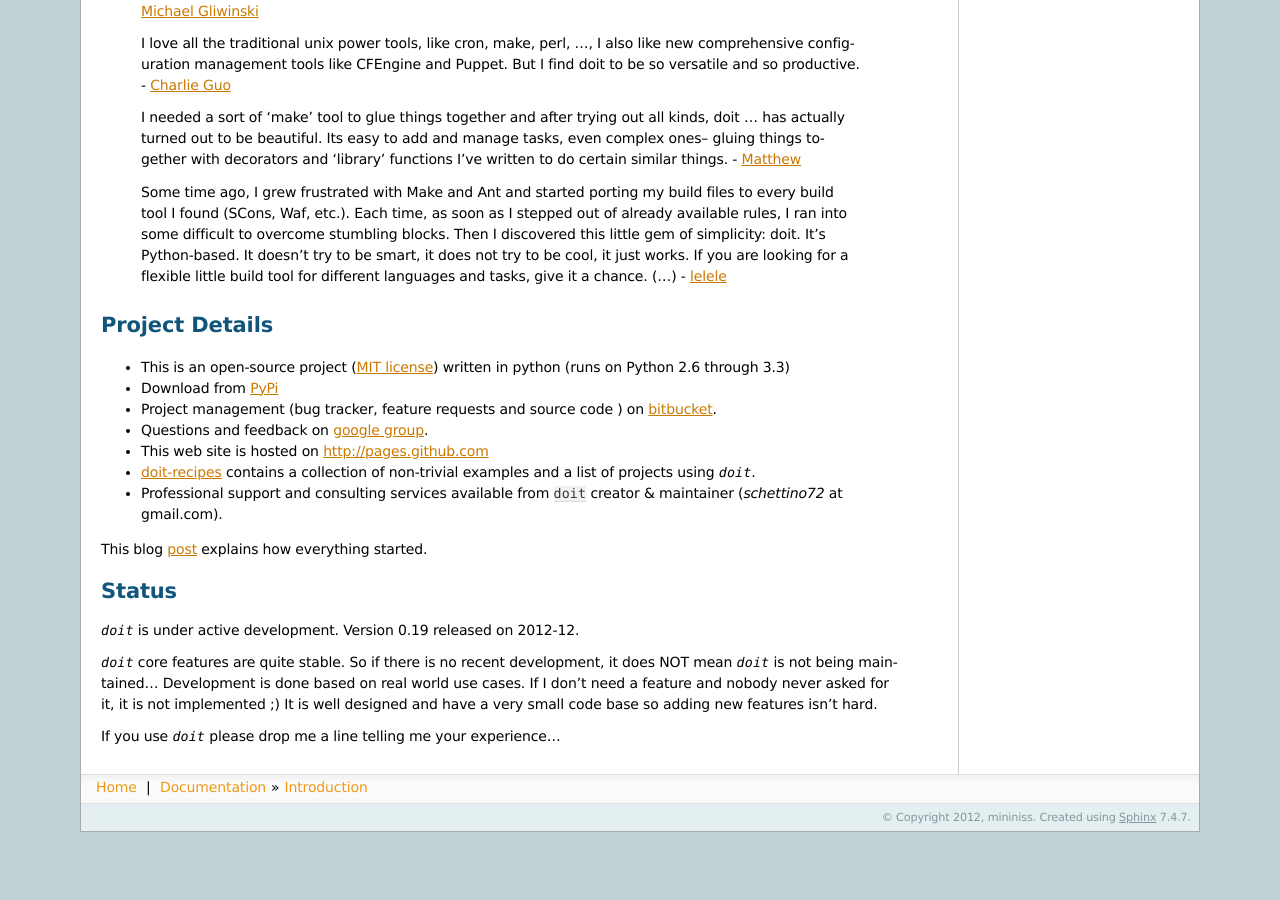
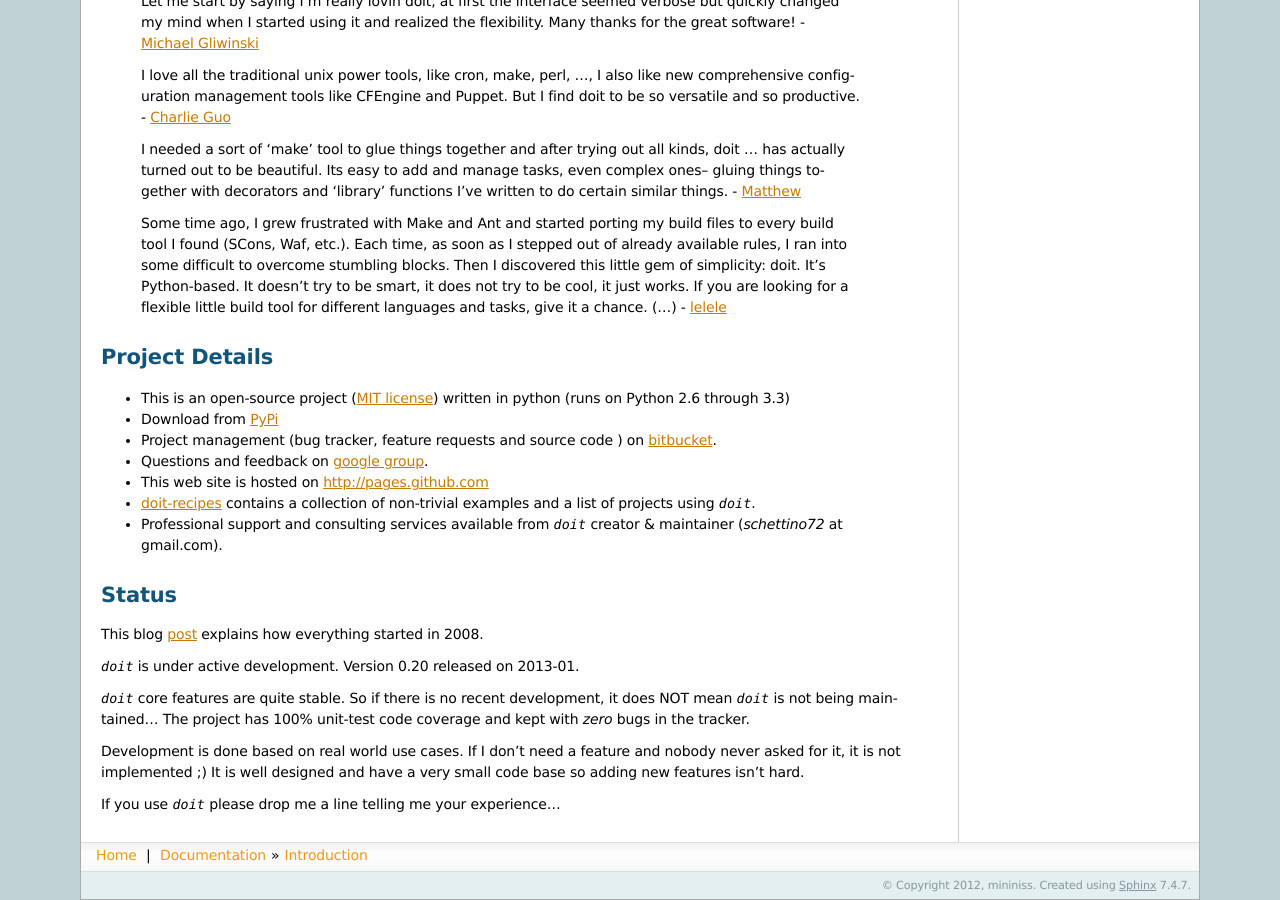
Before and after one commit to pydoit/doit, a Sphinx documentation site: the page built from doc/index.rst, in a window 1280 px wide and 900 px high, scrolled down 1970 px. Built offline with Sphinx 7.4.7, drawn with Linux system fonts in a browser that asks for light colours; before the commit the page ends 2802 px from its top, so only the background shows below that; some of the changed text lies outside the part shown.

Commit message:
update docs.

```diff
--- a/doc/index.rst
+++ b/doc/index.rst
@@ -70,10 +71,12 @@
 
 .. code-block:: python
 
+     # with a decorator
      @task(file_dep=['input.txt'])
      def my_task_action(dependencies):
           # do something
 
+     # or with a object
      MyCustomTask2(my_param)
 
 
@@ -135,17 +138,26 @@
 
 * `doit-recipes <https://bitbucket.org/schettino72/doit-recipes/wiki/Home>`_ contains a collection of non-trivial examples and a list of projects using `doit`.
 
-* Professional support and consulting services available from ``doit`` creator & maintainer (*schettino72* at gmail.com).
-
-This blog `post <http://schettino72.wordpress.com/2008/04/14/doit-a-build-tool-tale/>`_ explains how everything started.
+* Professional support and consulting services available from `doit`
+  creator & maintainer (*schettino72* at gmail.com).
 
 
 
 Status
 ======
 
-`doit` is under active development. Version 0.19 released on 2012-12.
+This blog `post <http://schettino72.wordpress.com/2008/04/14/doit-a-build-tool-tale/>`_ explains how everything started in 2008.
 
-`doit` core features are quite stable. So if there is no recent development, it does NOT mean `doit` is not being maintained... Development is done based on real world use cases. If I don't need a feature and nobody never asked for it, it is not implemented ;) It is well designed and have a very small code base so adding new features isn't hard.
+`doit` is under active development. Version 0.20 released on 2013-01.
+
+`doit` core features are quite stable. So if there is no recent development,
+it does NOT mean `doit` is not being maintained...
+The project has 100% unit-test code coverage
+and kept with *zero* bugs in the tracker.
+
+Development is done based on real world use cases.
+If I don't need a feature and nobody never asked for it, it is not implemented ;)
+It is well designed and have a very small code base
+so adding new features isn't hard.
 
 If you use `doit` please drop me a line telling me your experience...
--- a/doc/install.rst
+++ b/doc/install.rst
@@ -1,6 +1,8 @@
 ==========
 Installing
 ==========
+
+
 
 * Using `pip <http://pip.openplans.org/>`_ or
   `easy_install <http://peak.telecommunity.com/DevCenter/EasyInstall>`_::
--- a/doc/tutorial/getargs_group.py
+++ b/doc/tutorial/getargs_group.py
@@ -11,7 +11,7 @@
 
 def show_getargs(values):
     print values
-    assert sum(v['x'] for v in values) == 12
+    assert sum(v['x'] for v in values.itervalues()) == 12
 
 def task_args_dict():
   return {'actions': [show_getargs],
--- /dev/null
+++ b/doc/tutorial/save_out.py
@@ -0,0 +1,7 @@
+from doit.action import CmdAction
+
+def task_save_output():
+    return {
+        'actions': [CmdAction("echo x1", save_out='out')],
+        }
+# The task values will contain: {'out': u'x1'}
```
Also changed, not shown: other parts of doc/index.rst (+4 -3 lines), doc/cmd_other.rst (+37 -6 lines), doc/dependencies.rst (+8 -1 lines), 2 other files.
